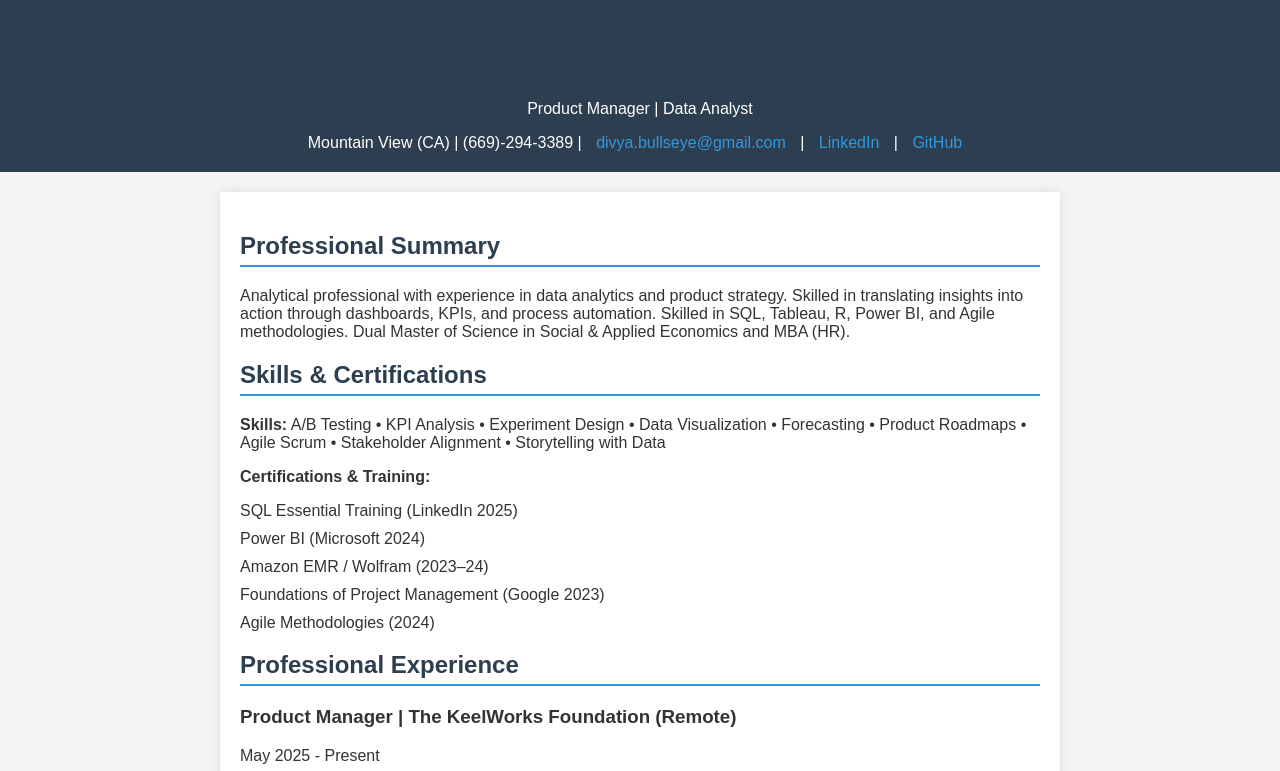
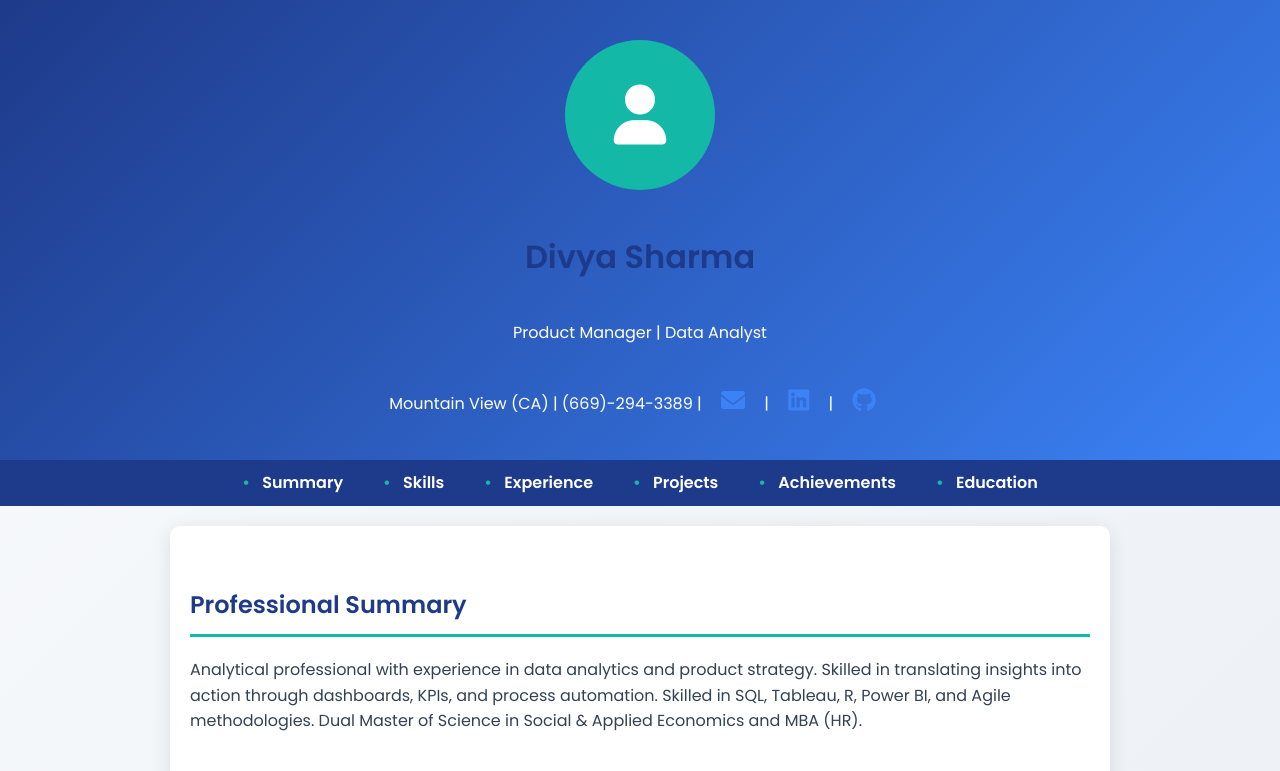
Before and after one commit to divyasharma-stack/portfolio, a plain HTML site: page index.html in a window 1280 px wide. Shown: the top 771 px of the page. Drawn offline with Linux system fonts and the light colour scheme.

Commit message:
Update index.html

```diff
--- a/index.html
+++ b/index.html
@@ -4,64 +4,172 @@
     <meta charset="UTF-8">
     <meta name="viewport" content="width=device-width, initial-scale=1.0">
     <title>Divya Sharma - Product Manager & Data Analyst</title>
+    <link href="https://fonts.googleapis.com/css2?family=Poppins:wght@300;400;600&display=swap" rel="stylesheet">
+    <link rel="stylesheet" href="https://cdnjs.cloudflare.com/ajax/libs/font-awesome/6.0.0-beta3/css/all.min.css">
     <style>
         body {
-            font-family: Arial, sans-serif;
+            font-family: 'Poppins', sans-serif;
             margin: 0;
             padding: 0;
-            background-color: #f4f4f4;
-            color: #333;
+            background: linear-gradient(135deg, #f8fafc 0%, #e2e8f0 100%);
+            color: #334155;
+            line-height: 1.6;
         }
         header {
-            background-color: #2c3e50;
+            background: linear-gradient(135deg, #1e3a8a 0%, #3b82f6 100%);
             color: white;
-            padding: 20px;
+            padding: 40px 20px;
             text-align: center;
+            position: relative;
+        }
+        .hero {
+            display: flex;
+            flex-direction: column;
+            align-items: center;
+        }
+        .profile-img {
+            width: 150px;
+            height: 150px;
+            border-radius: 50%;
+            background-color: #14b8a6;
+            margin-bottom: 20px;
+            display: flex;
+            align-items: center;
+            justify-content: center;
+            color: white;
+            font-size: 60px;
+        }
+        nav {
+            position: sticky;
+            top: 0;
+            background-color: #1e3a8a;
+            padding: 10px 0;
+            z-index: 100;
+        }
+        nav ul {
+            list-style: none;
+            padding: 0;
+            margin: 0;
+            display: flex;
+            justify-content: center;
+        }
+        nav li {
+            margin: 0 20px;
+        }
+        nav a {
+            color: white;
+            text-decoration: none;
+            font-weight: 600;
+            transition: color 0.3s;
+        }
+        nav a:hover {
+            color: #14b8a6;
         }
         .container {
-            max-width: 800px;
+            max-width: 900px;
             margin: 20px auto;
             padding: 20px;
             background-color: white;
-            box-shadow: 0 0 10px rgba(0,0,0,0.1);
+            box-shadow: 0 4px 20px rgba(0,0,0,0.1);
+            border-radius: 10px;
         }
         h1, h2 {
-            color: #2c3e50;
+            color: #1e3a8a;
         }
         h2 {
-            border-bottom: 2px solid #3498db;
-            padding-bottom: 5px;
+            border-bottom: 3px solid #14b8a6;
+            padding-bottom: 10px;
+            margin-top: 40px;
         }
         ul {
             list-style-type: none;
             padding: 0;
         }
         li {
-            margin-bottom: 10px;
+            margin-bottom: 15px;
+            padding-left: 20px;
+            position: relative;
+        }
+        li:before {
+            content: "•";
+            color: #14b8a6;
+            font-weight: bold;
+            position: absolute;
+            left: 0;
         }
         a {
-            color: #3498db;
+            color: #3b82f6;
             text-decoration: none;
+            transition: color 0.3s;
         }
         a:hover {
-            text-decoration: underline;
+            color: #14b8a6;
         }
         .contact {
-            margin-top: 10px;
+            margin-top: 20px;
         }
         .contact a {
-            margin: 0 10px;
+            margin: 0 15px;
+            font-size: 24px;
+        }
+        .cta-button {
+            display: inline-block;
+            background-color: #14b8a6;
+            color: white;
+            padding: 12px 24px;
+            border-radius: 5px;
+            text-decoration: none;
+            font-weight: 600;
+            margin-top: 20px;
+            transition: background-color 0.3s;
+        }
+        .cta-button:hover {
+            background-color: #0f766e;
+        }
+        footer {
+            text-align: center;
+            padding: 20px;
+            background-color: #1e3a8a;
+            color: white;
+            margin-top: 40px;
+        }
+        @media (max-width: 768px) {
+            nav ul {
+                flex-direction: column;
+            }
+            nav li {
+                margin: 10px 0;
+            }
+            .hero {
+                padding: 20px;
+            }
         }
     </style>
 </head>
 <body>
     <header>
-        <h1>Divya Sharma</h1>
-        <p>Product Manager | Data Analyst</p>
-        <div class="contact">
-            Mountain View (CA) | (669)-294-3389 | <a href="mailto:divya.bullseye@gmail.com">divya.bullseye@gmail.com</a> | <a href="https://linkedin.com/in/divyasharma" target="_blank">LinkedIn</a> | <a href="https://github.com/divyasharma" target="_blank">GitHub</a>
+        <div class="hero">
+            <div class="profile-img">
+                <i class="fas fa-user"></i> <!-- Placeholder icon; replace with img src for photo -->
+            </div>
+            <h1>Divya Sharma</h1>
+            <p>Product Manager | Data Analyst</p>
+            <div class="contact">
+                Mountain View (CA) | (669)-294-3389 | <a href="mailto:divya.bullseye@gmail.com"><i class="fas fa-envelope"></i></a> | <a href="https://www.linkedin.com/in/divyasharmas/" target="_blank"><i class="fab fa-linkedin"></i></a> | <a href="https://github.com/divyasharma" target="_blank"><i class="fab fa-github"></i></a>
+            </div>
         </div>
     </header>
+
+    <nav>
+        <ul>
+            <li><a href="#summary">Summary</a></li>
+            <li><a href="#skills">Skills</a></li>
+            <li><a href="#experience">Experience</a></li>
+            <li><a href="#projects">Projects</a></li>
+            <li><a href="#achievements">Achievements</a></li>
+            <li><a href="#education">Education</a></li>
+        </ul>
+    </nav>
 
     <div class="container">
         <section id="summary">
@@ -145,6 +253,14 @@
                 <li>MBA, Human Resources – Lovely Professional University, India (Apr 2015)</li>
             </ul>
         </section>
+
+        <div style="text-align: center;">
+            <a href="mailto:divya.bullseye@gmail.com" class="cta-button">Contact Me</a>
+        </div>
     </div>
+
+    <footer>
+        <p>&copy; 2025 Divya Sharma. All rights reserved.</p>
+    </footer>
 </body>
 </html>
```
